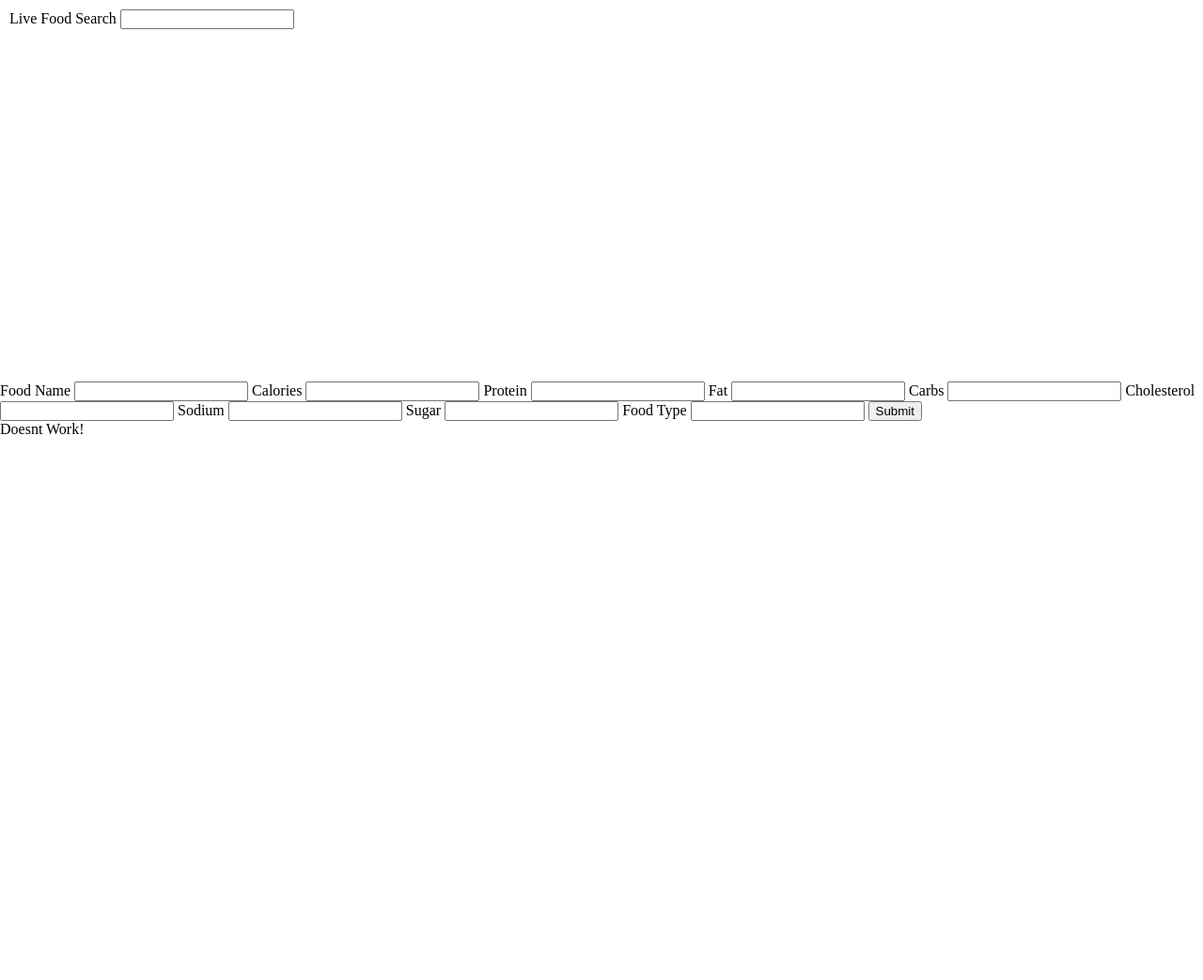
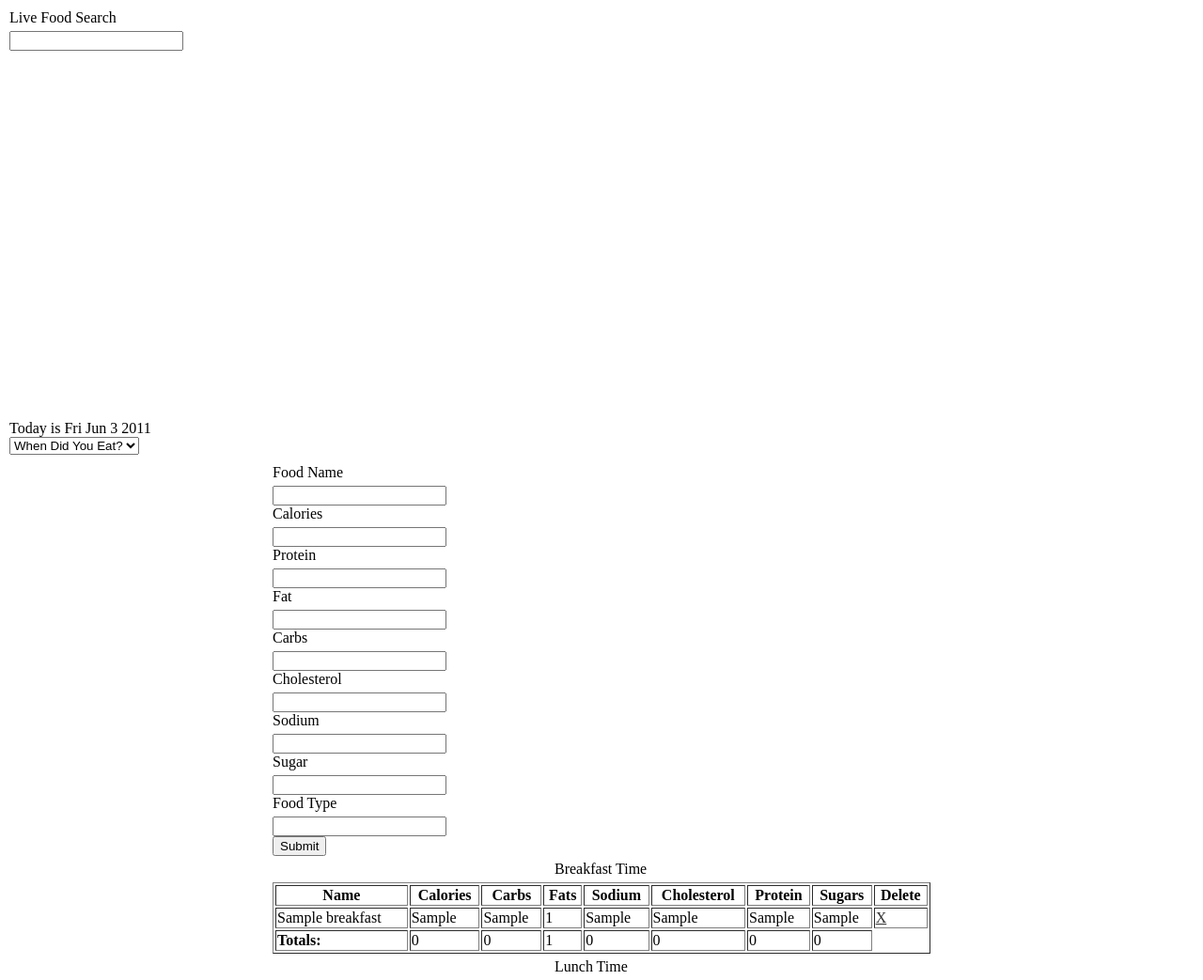
Before and after one commit to davidchase/food, a PHP site: page /food_cat.php in a window 1280 px wide. Shown: the whole page at 94% size. Before the commit the page ends 462 px from the top, so only its background shows below. Run offline with PHP 8.4, Linux system fonts and the light colour scheme; tables that the repository leaves empty or names only in its code hold one stand-in row (values such as "Sample post"); some libraries are stand-ins or nearby versions.

Commit message:
Finally Working

```diff
--- a/food_cat.php
+++ b/food_cat.php
@@ -1,7 +1,6 @@
 <!DOCTYPE html>
 <html lang="en">
 <head>
-
 	<?php require_once('config.php') ?>
 	<link rel="stylesheet" type="text/css" href="style.css" />
 	<script type="text/javascript" src="https://ajax.googleapis.com/ajax/libs/jquery/1.6.1/jquery.min.js"></script>
@@ -13,8 +12,6 @@
 		 )};
 
 	</script>
-
-
 	<meta http-equiv="Content-Type" content="text/html; charset=utf-8">
 	<title>Add Food</title>
 </head>
@@ -24,13 +21,32 @@
 			Live Food Search <input type="text" onkeyup="getFoods(this.value)" />
 			<br/>
 			<div id="results"></div>
+
+			<?php date_default_timezone_set('UTC');
+				$tdate = date("D M j Y");
+				echo "Today is ". $tdate;
+
+			?>
+					<div id="when">
+
+						<form action="<?php echo $_SERVER['PHP_SELF']; ?>" method="GET" id="when">
+								<select name="c" onchange="this.form.submit()">
+								<option value="">When Did You Eat?</option>
+								<option value="breakfast">Breakfast</option>
+								<option value="lunch">Lunch</option>
+								<option value="dinner">Dinner</option>
+								<option value="snacks">Snacks</option>
+								</select>
+						</form>
+
+					</div>
 		</div>
 
 	<?php
 		if (!isset($_POST['submit'])) {
 	?>
 
-	<form action="<?php echo $_SERVER['PHP_SELF']; ?>" method="POST">
+	<form action="<?php echo $_SERVER['PHP_SELF']; ?>" method="POST" id="form">
 		<label for="food_name">Food Name</label> <input type="text" name="food_name" value="" id="food_name">
 		<label for="food_calories">Calories</label> <input type="text" name="food_calories" value="" id="calories">
 		<label for="protein">Protein</label> <input type="text" name="food_protein" value="" id="protein">
@@ -43,6 +59,7 @@
 
 		<input type="Submit" name="submit" value="Submit" id="submit">
 	</form>
+
 <?php
 	} else {
 		$serving = 1;
@@ -65,19 +82,66 @@
 	}
 ?>
 
+<?php
+	if(isset($_GET['add'])) {
+	$add = $_GET['add'];
+	//$tablename = $_GET['c'];
+	$serving = 1;
+	$query =  mysql_query("SELECT * FROM foods WHERE food_name='$add'") or die(mysql_error());
+	$row = mysql_fetch_array( $query );
+	$query =  mysql_query("INSERT INTO $tablename (food_name,food_serving,food_calories,food_carbs,food_lipid,food_sodium,food_cholesterol,food_protein,food_sugars) VALUES('$add','$serving','$row[3]','$row[4]','$row[5]','$row[6]','$row[7]','$row[8]','$row[9]') ") or die(mysql_error());
 
-<?php
-	if(isset($_GET['add'])&&($_GET['breakfast'])) {
-	$add = $_GET['add'];
-	$breakfast = $_GET['breakfast'];
-	$query =  mysql_query("SELECT * FROM foods WHERE food_name='$add'") or die(mysql_error());
-	$query =  mysql_query("INSERT INTO breakfast (food_name,breakfast) VALUES('$add','$breakfast') ") or die(mysql_error());
-
-	} else {
-		echo "Doesnt Work!";
-	}
+}
 ?>
 
+<p class="table">Breakfast Time </p>
+<?php $query = mysql_query("SELECT * FROM breakfast") or die(mysql_error());
+	  $totals = mysql_query("SELECT SUM(food_calories) AS CalorieTotal,SUM(food_carbs) AS CarbTotal, SUM(food_lipid) AS FatTotal,SUM(food_sodium) AS SodiumTotal,SUM(food_cholesterol) AS CholesterolTotal,SUM(food_protein) AS ProteinTotal,SUM(food_sugars) AS SugarTotal FROM breakfast") or die(mysql_error());
+	echo "<table border='1' id='table'>";
+	echo "<tr> <th>Name</th>
+			   <th>Calories</th>
+			   <th>Carbs</th>
+				<th>Fats</th>
+				<th>Sodium</th>
+				<th>Cholesterol</th>
+				<th>Protein</th>
+				<th>Sugars</th>
+				<th>Delete</th></tr>";
+	while($row = mysql_fetch_array( $query )) {
+		echo "<tr><td>";
+		echo $row['food_name'];
+		echo "</td><td>";
+		echo $row['food_calories'];
+		echo "</td>";
+		echo "<td>".$row['food_carbs']. "</td>";
+		echo "<td>".$row['food_lipid']. "</td>";
+		echo "<td>".$row['food_sodium']. "</td>";
+		echo "<td>".$row['food_cholesterol']. "</td>";
+		echo "<td>".$row['food_protein']. "</td>";
+		echo "<td>".$row['food_sugars']. "</td>";
+		echo "<td><a href='http://digital-media-1.baileygp.local/~tstare/food/food_cat?remove=$row[0]'>" . "X" . "</a></td>";
+		echo "</tr>";
+}
+	while($row = mysql_fetch_array( $totals )) {
+		echo "<td><strong>Totals:</strong></td>";
+		echo "<td>".$row['CalorieTotal']. "</td>";
+		echo "<td>".$row['CarbTotal']. "</td>";
+		echo "<td>".$row['FatTotal']. "</td>";
+		echo "<td>".$row['SodiumTotal']. "</td>";
+		echo "<td>".$row['CholesterolTotal']. "</td>";
+		echo "<td>".$row['ProteinTotal']. "</td>";
+		echo "<td>".$row['SugarTotal']. "</td>";
+
+	}
+	echo "</table>"; ?>
+
+<p class="table">Lunch Time </p>
+
+<?php if(isset($_GET['remove'])) {
+	   $remove = $_GET['remove'];
+	   $query =  mysql_query("DELETE FROM breakfast WHERE id='$remove'") or die(mysql_error());
+}
+?>
 
 
 </body>
--- a/runthis.html
+++ b/runthis.php
@@ -1,5 +1,5 @@
 <!DOCTYPE html>
-
+<?php require_once('config.php'); ?>
 <html>
 <head><title></title>
 <script type="text/javascript">
@@ -44,5 +44,8 @@ xmlhttp.send();
 <br />
 <div id="txtHint"><b>Food nutritional info be listed here.</b></div>
 
+
+
+
 </body>
 </html>
--- a/style.css
+++ b/style.css
@@ -35,3 +35,24 @@ li {
 	/*text-transform:lowercase;*/
 	width:500px;
 }
+
+#form {
+	width:700px;
+	display:block;
+	margin:0 auto;
+}
+
+input[type="text"] {
+	margin-top:5px;
+	display:block;
+}
+
+#table {
+	margin:0 auto;
+	width:700px;
+}
+
+p.table {
+	width:100px;
+	margin:5px auto;
+}
```
Also changed, not shown: getFoods.php (+7 -5 lines), getuser.php (+4 -8 lines).
